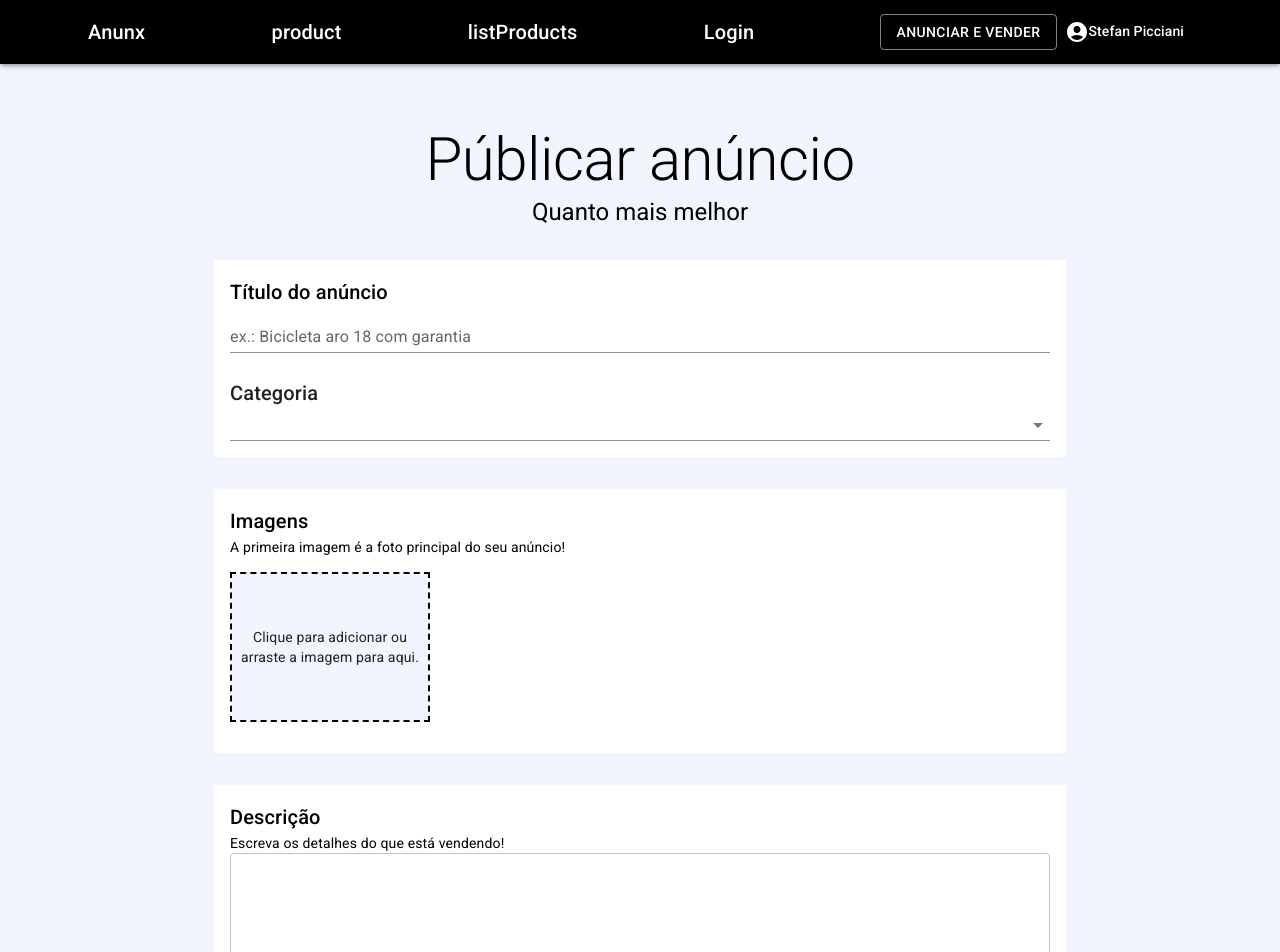
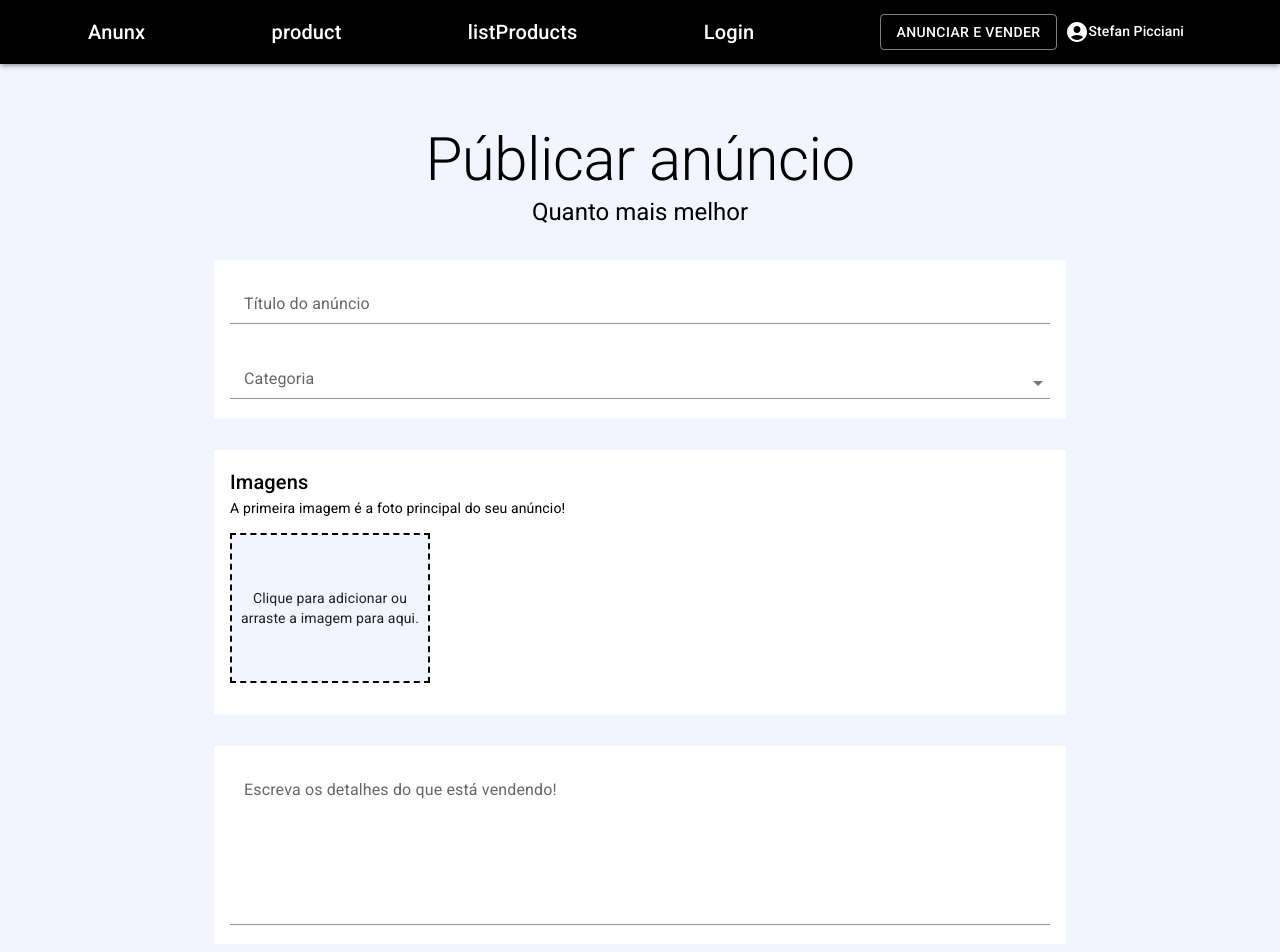
Before and after one commit to Stefanpicciani/Anunx, a Next.js app in the folder anunx/: page /user/publish in a window 1280 px wide. Shown: the top 952 px of the page. Built offline with nearby package versions, Linux system fonts and the light colour scheme.

Commit message:
validacao campo descricao + refactor para formControl

```diff
--- a/anunx/pages/user/publish.js
+++ b/anunx/pages/user/publish.js
@@ -14,9 +14,11 @@ import {
     MenuItem,
     IconButton,
     FormControl,
+    FormHelperText,
     InputLabel,
     OutlinedInput,
-    InputAdornment} from "@mui/material";
+    InputAdornment,
+    Input} from "@mui/material";
 import { DeleteForever } from "@mui/icons-material";
 import { useDropzone } from "react-dropzone";
 
@@ -26,12 +28,15 @@ const validationSchema = yup.object().shape({
         .min(6, 'Digite no mínimo 6 caracteres!')
         .max(100, 'Valor máximo de 100 caracteres!')
         .required('Campo obrigatório!'),
+    category: yup.string().required('Campo obrigatório!'),
+    description: yup.string()
+    .min(10, 'Descrição mínima de 10 caracteres!')
+    .required('Campo obrigatório!'),
 });
 
 
 
 const Publish = () => {
-    const [age, setAge] = useState('');
     const [files, setFiles] = useState([])
 
     const { getRootProps, getInputProps } = useDropzone({
@@ -50,9 +55,6 @@ const Publish = () => {
         }
     })
 
-    const handleChangeCategory = (event) => {
-      setAge(event.target.value);
-    };
 
     const handleRemoveFile = fileName => {
         const newFileState = files.filter(file => file.name !== fileName)
@@ -64,6 +66,7 @@ const Publish = () => {
             <Formik
                 initialValues={{
                     title: '',
+                    category: '',
                 }}
                 validationSchema={validationSchema}
                 onSubmit={(values) => {
@@ -91,63 +94,67 @@ const Publish = () => {
 
                                 <Container maxWidth="md" className={styles.boxContainer}>
                                     <Box className={styles.box}>
-                                        <Typography component="h6" variant="h6" align="left" color="primary">
-                                            Título do anúncio
-                                        </Typography>
-                                        <TextField
-                                        onChange={handleChange}
+
+                                        <FormControl error={errors.title} fullWidth>
+                                            <InputLabel className={styles.inputLabel}>Título do anúncio</InputLabel>
+                                            <Input
                                                 name="title"
                                                 value={values.title}
-                                            label="ex.: Bicicleta aro 18 com garantia"
-                                            size="small"
+                                                onChange={handleChange}
+                                            />
+                                            <FormHelperText>
+                                                {errors.title}
+                                                {/* <Typography component="span" variant="span" color='red'>{errors.category}</Typography> */}
+                                            </FormHelperText>
+                                        </FormControl>
+
+                                        <br /><br />
+
+                                        <FormControl error={errors.category} fullWidth>
+                                            <InputLabel className={styles.inputLabel}>Categoria</InputLabel>
+                                            <Select
+                                                name="category"
+                                                value={values.category}
+                                                fullWidth
                                                 variant="standard"
-                                            fullWidth
-                                            error={errors.title}
-                                            helperText={errors.title}
-                                        />
-                                        <br /><br />
-                                        <Typography component="h6" variant="h6" color="textPrimary">
-                                            Categoria
-                                        </Typography>
-
-                                        <Select
-                                            variant="standard"
-                                            labelId="demo-customized-select-label"
-                                            id="demo-customized-select"
-                                            value={age}
-                                            fullWidth
-                                            onChange={handleChangeCategory}
                                                 placeholder="Selecione"
+                                                onChange={handleChange}
                                             >
-                                            <MenuItem value="">
-                                                <em>Selecione</em></MenuItem>
-                                            <MenuItem value={1}>Bebê e Criança</MenuItem>
-                                            <MenuItem value={2}>Agricultura</MenuItem>
-                                            <MenuItem value={3}>Moda</MenuItem>
-                                            <MenuItem value={4}>Carros, Motos e Barcos</MenuItem>
-                                            <MenuItem value={5}>Serviços</MenuItem>
-                                            <MenuItem value={6}>Lazer</MenuItem>
-                                            <MenuItem value={7}>Animais</MenuItem>
-                                            <MenuItem value={8}>Moveis, Casa e Jardim</MenuItem>
-                                            <MenuItem value={9}>Imóveis</MenuItem>
-                                            <MenuItem value={10}>Equipamentos e Ferramentas</MenuItem>
-                                            <MenuItem value={11}>Celulares e Tablets</MenuItem>
-                                            <MenuItem value={12}>Esporte</MenuItem>
-                                            <MenuItem value={13}>Tecnologia</MenuItem>
-                                            <MenuItem value={14}>Emprego</MenuItem>
-                                            <MenuItem value={15}>Outros</MenuItem>
+                                                <MenuItem value="" selected><em>Selecione</em></MenuItem>
+                                                <MenuItem value="Bebê e Criança">Bebê e Criança</MenuItem>
+                                                <MenuItem value="Agricultura">Agricultura</MenuItem>
+                                                <MenuItem value="Moda">Moda</MenuItem>
+                                                <MenuItem value="Carros, Motos e Barcos">Carros, Motos e Barcos</MenuItem>
+                                                <MenuItem value="Serviços">Serviços</MenuItem>
+                                                <MenuItem value="Lazer">Lazer</MenuItem>
+                                                <MenuItem value="Animais">Animais</MenuItem>
+                                                <MenuItem value="Moveis, Casa e Jardim">Moveis, Casa e Jardim</MenuItem>
+                                                <MenuItem value="Imóveis">Imóveis</MenuItem>
+                                                <MenuItem value="Equipamentos e Ferramentas">Equipamentos e Ferramentas</MenuItem>
+                                                <MenuItem value="Celulares e Tablets">Celulares e Tablets</MenuItem>
+                                                <MenuItem value="Esporte">Esporte</MenuItem>
+                                                <MenuItem value="Tecnologia">Tecnologia</MenuItem>
+                                                <MenuItem value="Emprego">Emprego</MenuItem>
+                                                <MenuItem value="Outros">Outros</MenuItem>
                                             </Select>
+                                            <FormHelperText>
+                                                {errors.category}
+                                            </FormHelperText>
+                                        </FormControl>
                                     </Box>
                                 </Container>
 
                                 <Container maxWidth="md" className={styles.boxContainer}>
                                     <Box className={styles.box}>
+
                                         <Typography component="h6" variant="h6" align="left" color="primary">
                                             Imagens
                                         </Typography>
+
                                         <Typography component="div" variant="body2" align="left" color="primary">
                                             A primeira imagem é a foto principal do seu anúncio!
                                         </Typography>
+
                                         <Box className={styles.thumbsContainer}>
                                             <Box className={styles.dropzone} {...getRootProps()}>
                                                 <input {...getInputProps()}/>
@@ -182,34 +189,37 @@ const Publish = () => {
                                                 ))
                                             }
                                         </Box>
+                                    </Box>
+                                </Container>
 
+                                <Container maxWidth="md" className={styles.boxContainer}>
+                                    <Box className={styles.box}>
+                                        <FormControl error={errors.description} fullWidth>
+                                            <InputLabel className={styles.inputLabel}>Escreva os detalhes do que está vendendo!</InputLabel>
+                                            <Input
+                                                name="description"
+                                                multiline
+                                                rows={6}
+                                                variant="outlined"
+                                            />
+                                             <FormHelperText>
+                                                {errors.description}
+                                                {/* <Typography component="span" variant="span" color='red'>{errors.category}</Typography> */}
+                                            </FormHelperText>
+                                        </FormControl>
 
                                     </Box>
                                 </Container>
 
                                 <Container maxWidth="md" className={styles.boxContainer}>
                                     <Box className={styles.box}>
-                                        <Typography component="h6" variant="h6" align="left" color="primary">
-                                        Descrição
-                                        </Typography>
-                                        <Typography component="div" variant="body2" align="left" color="primary">
-                                        Escreva os detalhes do que está vendendo!
-                                        </Typography>
-                                        <TextField
-                                            multiline
-                                            rows={6}
-                                            fullWidth
-                                            variant="outlined"
-                                        />
-                                    </Box>
-                                </Container>
 
-                                <Container maxWidth="md" className={styles.boxContainer}>
-                                    <Box className={styles.box}>
                                         <Typography component="h6" variant="h6" align="left" color="primary">
                                             Preço
                                         </Typography>
+
                                         <br/>
+
                                         <TextField
                                             fullWidth
                                             label="Valor"
@@ -251,7 +261,9 @@ const Publish = () => {
 
                                 <Container maxWidth="md" className={styles.boxContainer}>
                                     <Box textAlign="right">
-                                    <Button type="submit" variant="contained" color="primary">Públicar anúncio</Button>
+                                        <Button type="submit" variant="contained" color="primary">
+                                            Públicar anúncio
+                                        </Button>
                                     </Box>
                                 </Container>
                             </form>
--- a/anunx/pages/user/publish.module.css
+++ b/anunx/pages/user/publish.module.css
@@ -59,3 +59,8 @@
         left: 0;
         bottom: 0;
 }
+
+.inputLabel {
+        font-weight: 400;
+        color: #000000;
+}
```
Lines whose indentation alone changed are shown as unchanged.
